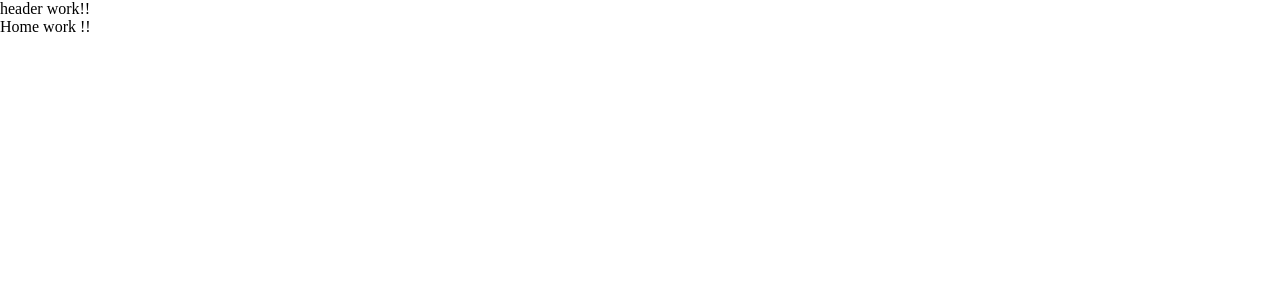
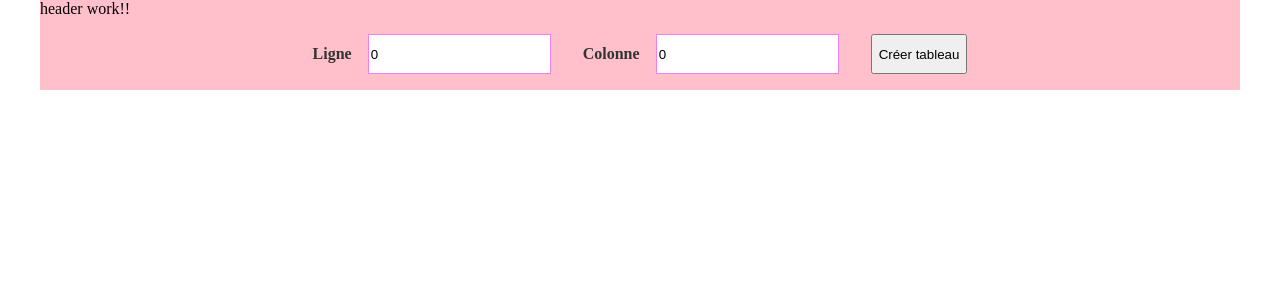
Before and after one commit to Nomentsafiidy/ro_affectation_optimal, an Angular app: page / in a window 1280 px wide. Shown: the top 300 px of the page. Built offline with nearby package versions, Linux system fonts and the light colour scheme.

Commit message:
Feat : initialize affectation tab

```diff
--- /dev/null
+++ b/src/app/components/affectation-tab/affectation-tab.component.html
@@ -0,0 +1,3 @@
+<div>
+    affectation-tab
+</div>
--- /dev/null
+++ b/src/app/components/affectation-tab/affectation-tab.component.ts
@@ -0,0 +1,17 @@
+import { Component, Input, OnInit } from '@angular/core';
+import { AffectationTab } from 'src/app/models/AffectionTab';
+
+@Component({
+    selector: 'app-affectation-tab',
+    templateUrl: './affectation-tab.component.html',
+    styleUrls: ['./affectation-tab.component.scss'],
+})
+export class AffectationTabComponent implements OnInit {
+    @Input('affectationTab') affectationTab!: AffectationTab;
+
+    constructor() {}
+
+    async ngOnInit() {
+        console.log('this.affectationTab', this.affectationTab);
+    }
+}
--- /dev/null
+++ b/src/app/models/AffectionTab.ts
@@ -0,0 +1,43 @@
+import { SimpleTab } from './interface';
+
+export class AffectationTab {
+    private colHeader: string[] = ['a', 'b', 'c', 'd', 'e', 'f', 'g', 'h', 'i'];
+    private rowHeader: string[] = ['A', 'B', 'C', 'D', 'E', 'F', 'G', 'H', 'I'];
+    private simpleTab: SimpleTab;
+    private cells: AffectationCell[];
+    // PUBLIC Property
+    public cols: number[];
+    public rows: number[];
+    constructor(simpleTab: SimpleTab) {
+        this.simpleTab = simpleTab;
+        this.cells = [];
+        this.cols = [];
+        this.rows = [];
+        this.init();
+    }
+
+    private init() {
+        // Creation ligne et colonne
+        this.rows = Array.from({ length: this.simpleTab.row }, (_, i) => i);
+        this.cols = Array.from({ length: this.simpleTab.col }, (_, i) => i);
+        // Creation cellule;
+        this.rows.forEach((row) => {
+            this.cols.forEach((col) => {
+                this.cells.push(new AffectationCell(row, col));
+            });
+        });
+    }
+}
+
+export class AffectationCell {
+    public id: string;
+    public rowIndex: number;
+    public colIndex: number;
+    public value: number;
+    constructor(rowIndex: number, colIndex: number) {
+        this.rowIndex = rowIndex;
+        this.colIndex = colIndex;
+        this.id = `r${rowIndex}-c${colIndex}`;
+        this.value = 0;
+    }
+}
--- /dev/null
+++ b/src/app/models/interface.ts
@@ -0,0 +1,4 @@
+export interface SimpleTab {
+    col: number;
+    row: number;
+}
--- a/src/app/pages/home/home.page.html
+++ b/src/app/pages/home/home.page.html
@@ -1,4 +1,28 @@
-<div>
-  <app-header></app-header>
-  Home work !!
+<div class="container">
+    <app-header></app-header>
+    <div class="tab_form">
+        <div class="input_group">
+            <div class="label">Ligne</div>
+            <input [(ngModel)]="simpleTab.row" type="number" min="0" class="input" />
+        </div>
+        <div class="input_group">
+            <div class="label">Colonne</div>
+            <input [(ngModel)]="simpleTab.col" type="number" min="0" class="input" />
+        </div>
+        <button (click)="createTab()" class="btn btn_primary">Créer tableau</button>
+    </div>
+    <!-- Content -->
+    <!-- <app-affectation-tab></app-affectation-tab> -->
+    <ng-container *ngIf="affectationTab">
+        <app-affectation-tab [affectationTab]="affectationTab"></app-affectation-tab>
+    </ng-container>
+    <!-- <ng-container *ngIf="affectationTab">
+        <div class="affectation_tab">
+            <div *ngFor="let row of affectationTab.rows">
+                <div *ngFor="let col of affectationTab.cols">
+                    {{ row }}-{{col}}
+                </div>
+            </div>
+        </div>
+    </ng-container> -->
 </div>
--- a/src/app/pages/home/home.page.scss
+++ b/src/app/pages/home/home.page.scss
@@ -0,0 +1,28 @@
+.container {
+  max-width: 1200px;
+  margin: auto;
+  background: pink;
+  .tab_form {
+    display: flex;
+    justify-content: center;
+    & > * {
+      margin: 16px;
+    }
+    .input_group {
+      display: flex;
+      align-items: center;
+      font-size: 16px;
+      line-height: 24px;
+      color: #333;
+      .label {
+        margin-right: 16px;
+        font-weight: bold;
+      }
+      .input {
+        height: 40px;
+        border: 1px solid violet;
+        outline: none !important;
+      }
+    }
+  }
+}
--- a/src/app/pages/home/home.page.ts
+++ b/src/app/pages/home/home.page.ts
@@ -1,16 +1,28 @@
-import { Component, OnInit } from "@angular/core";
+import { Component, OnInit } from '@angular/core';
+import { AffectationTab } from 'src/app/models/AffectionTab';
+import { SimpleTab } from 'src/app/models/interface';
 
 @Component({
-  selector: "app-home",
-  templateUrl: "./home.page.html",
-  styleUrls: ["./home.page.scss"],
+    selector: 'app-home',
+    templateUrl: './home.page.html',
+    styleUrls: ['./home.page.scss'],
 })
 export class HomePage implements OnInit {
-  constructor() {}
+    public simpleTab: SimpleTab = {
+        row: 0,
+        col: 0,
+    };
 
-  /*========================================*
+    public affectationTab!: AffectationTab;
+    constructor() {}
+
+    /*========================================*
                     LIFE CYCLE
     *=========================================*/
 
-  async ngOnInit(): Promise<void> {}
+    async ngOnInit(): Promise<void> {}
+
+    createTab() {
+        this.affectationTab = new AffectationTab(this.simpleTab);
+    }
 }
```
Also changed, not shown: src/app/components/affectation-tab/affectation-tab.module.ts (added, +11 -0 lines), src/app/pages/home/home.module.ts (+8 -6 lines), src/app/components/affectation-tab/affectation-tab.component.scss (added).
